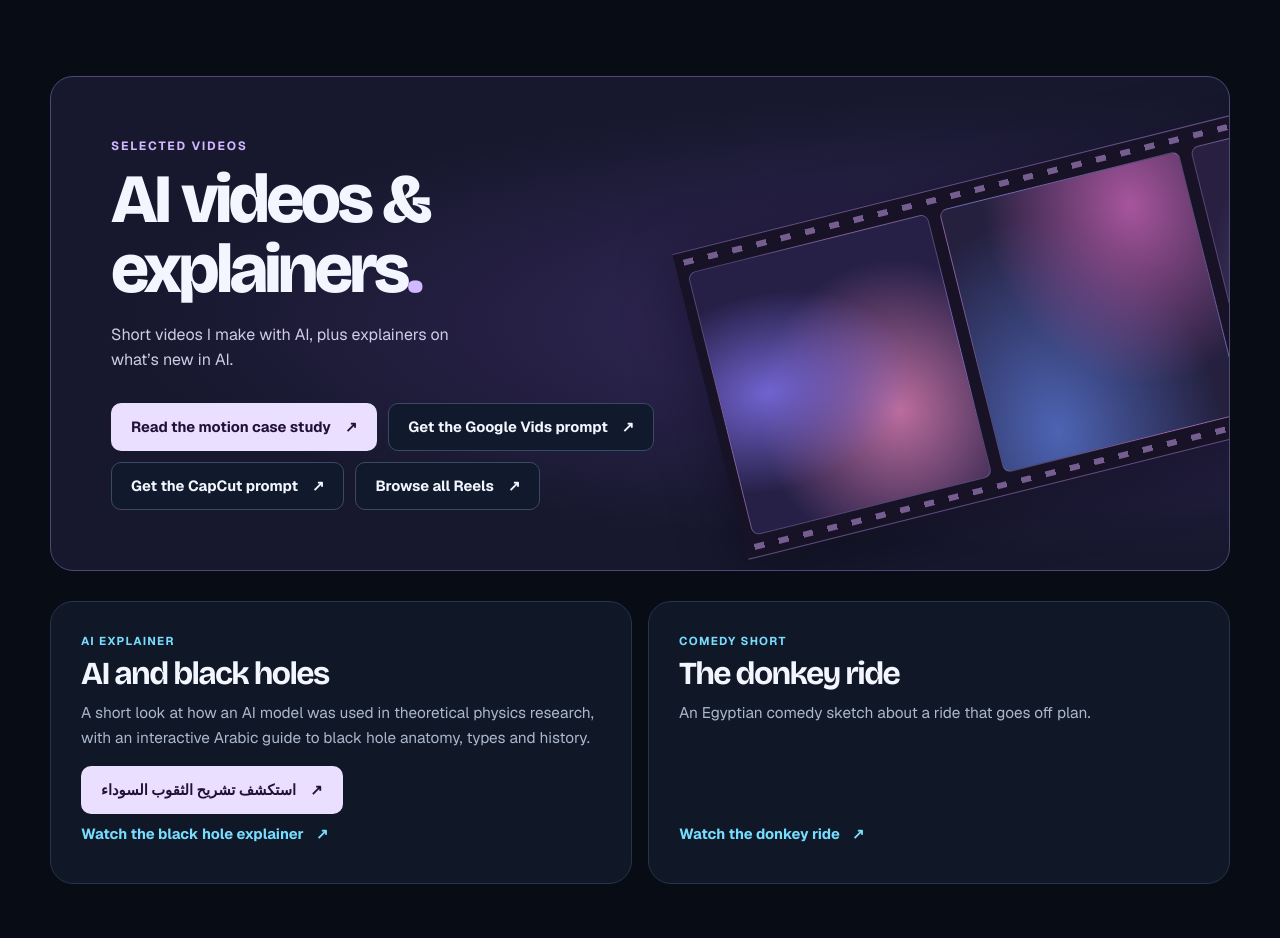
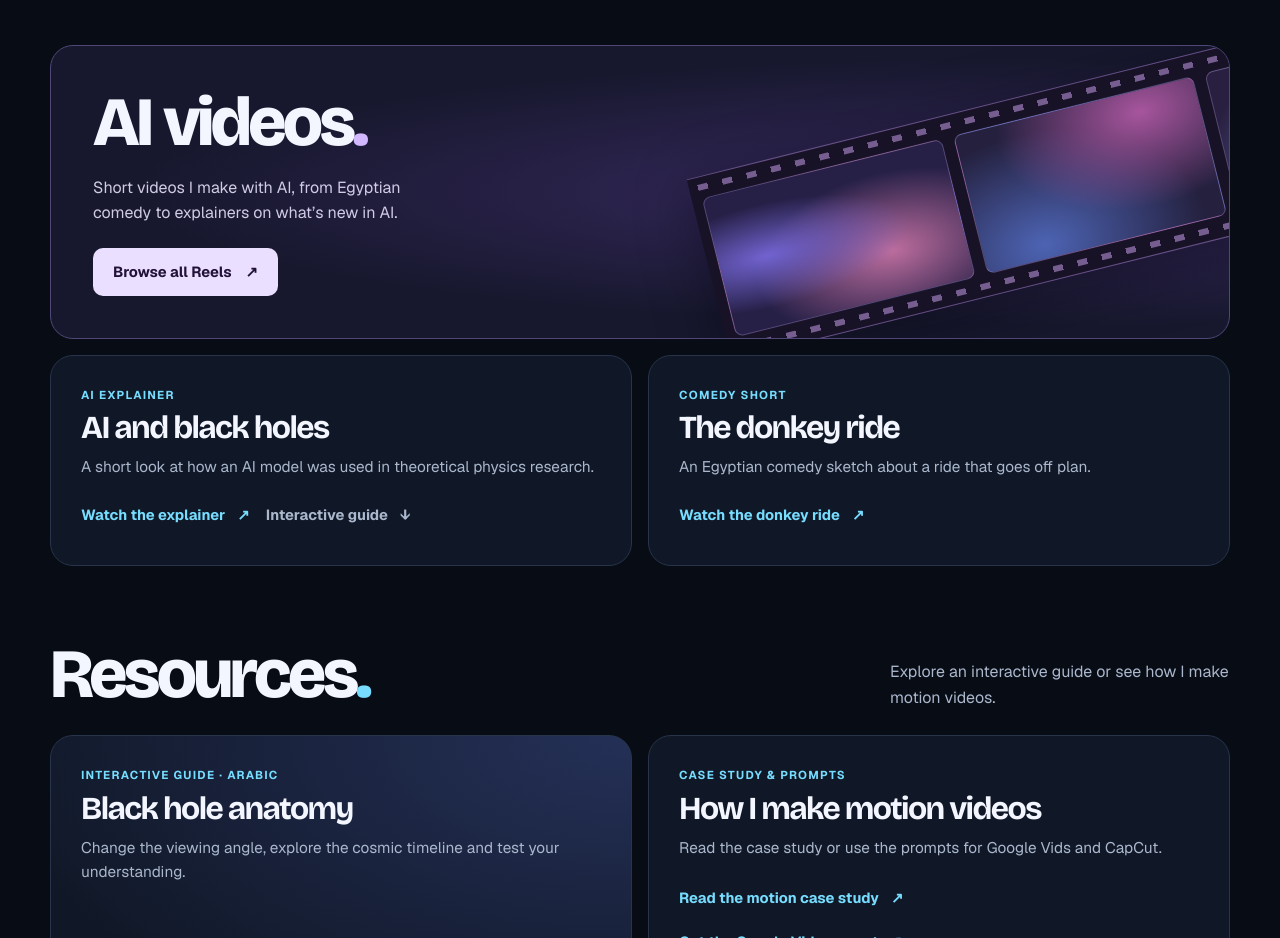
Before and after one commit to abdulhakammohamed10-cpu/abdelhakam-portfolio, a plain HTML site: page index.html in a window 1280 px wide. Shown: the part 1862-2800 px from the top of the page. Drawn offline with nearby package versions, Linux system fonts and the light colour scheme.

Commit message:
Separate videos and creative resources in portfolio navigation

```diff
--- a/index.html
+++ b/index.html
@@ -7,7 +7,7 @@
   <meta name="description" content="Abdelhakam Mohamed builds apps and platforms, creates videos with AI, and covers AI news through short explainers.">
   <meta property="og:type" content="website">
   <meta property="og:title" content="Abdelhakam Mohamed | Software &amp; AI Video">
-  <meta property="og:description" content="Try the apps, watch AI-made videos, and explore AI news and explainers.">
+  <meta property="og:description" content="Try the apps, watch AI videos, and explore interactive guides and video production resources.">
   <meta property="og:url" content="https://abdulhakammohamed10-cpu.github.io/abdelhakam-portfolio/">
   <meta property="og:image" content="https://abdulhakammohamed10-cpu.github.io/abdelhakam-portfolio/media/portrait.webp">
   <meta name="twitter:card" content="summary_large_image">
@@ -16,7 +16,7 @@
   <link rel="preconnect" href="https://fonts.googleapis.com">
   <link rel="preconnect" href="https://fonts.gstatic.com" crossorigin>
   <link href="https://fonts.googleapis.com/css2?family=Bricolage+Grotesque:opsz,wght@12..96,500..800&amp;family=Geist:wght@400;500;600;700&amp;display=swap" rel="stylesheet">
-  <link rel="stylesheet" href="portfolio.css">
+  <link rel="stylesheet" href="portfolio.css?v=sections">
   <title>Abdelhakam Mohamed | Software &amp; AI Video</title>
 </head>
 <body>
@@ -27,6 +27,7 @@
       <nav aria-label="Main navigation">
         <a href="#projects">Projects</a>
         <a href="#videos">AI Videos</a>
+        <a href="#resources">Resources</a>
         <a href="#about">About</a>
       </nav>
       <a class="header-contact" href="#contact">Contact <span aria-hidden="true">↗</span></a>
@@ -38,7 +39,7 @@
       <div class="hero-copy">
         <p class="eyebrow hero-name"><span aria-hidden="true"></span> Abdelhakam Mohamed</p>
         <h1 id="hero-title">I build software.<br>I tell stories <em>with AI.</em></h1>
-        <p class="hero-intro">AI-made videos • AI news &amp; explainers • Apps &amp; platforms</p>
+        <p class="hero-intro">Apps &amp; platforms · AI videos &amp; explainers</p>
         <div class="actions">
           <a class="button button-primary" href="#projects">Explore projects <span aria-hidden="true">↓</span></a>
           <a class="button button-outline" href="#videos">Watch AI videos <span aria-hidden="true">↗</span></a>
@@ -53,8 +54,7 @@
     <section class="shell work" id="projects" aria-labelledby="work-title">
       <div class="section-head">
         <div>
-          <p class="eyebrow">Software Development</p>
-          <h2 id="work-title">Selected work<span>.</span></h2>
+          <h2 id="work-title">Software projects<span>.</span></h2>
         </div>
         <p>Open the live AITS website or try the apps in your browser with sample data.</p>
       </div>
@@ -112,26 +112,22 @@
     <section class="shell videos" id="videos" aria-labelledby="videos-title">
       <div class="video-feature">
         <div class="video-copy">
-          <p class="eyebrow">Selected videos</p>
-          <h2 id="videos-title">AI videos &amp;<br>explainers<span>.</span></h2>
-          <p>Short videos I make with AI, plus explainers on what’s new in AI.</p>
-          <div class="actions">
-            <a class="button button-light" href="motion-case-study/">Read the motion case study <span aria-hidden="true">↗</span></a>
-            <a class="button button-outline" href="vids-prompt/">Get the Google Vids prompt <span aria-hidden="true">↗</span></a>
-            <a class="button button-outline" href="capcut-prompt/">Get the CapCut prompt <span aria-hidden="true">↗</span></a>
-            <a class="button button-outline" href="https://www.instagram.com/abdelhakam14/reels/" target="_blank" rel="noopener noreferrer">Browse all Reels <span aria-hidden="true">↗</span></a>
-          </div>
+          <h2 id="videos-title">AI videos<span>.</span></h2>
+          <p>Short videos I make with AI, from Egyptian comedy to explainers on what’s new in AI.</p>
+          <a class="button button-light" href="https://www.instagram.com/abdelhakam14/reels/" target="_blank" rel="noopener noreferrer">Browse all Reels <span aria-hidden="true">↗</span></a>
         </div>
         <div class="film-art" aria-hidden="true"><div class="film-strip"><i></i><i></i><i></i></div></div>
       </div>
-      <div class="project-grid actions">
+      <div class="project-grid video-grid">
         <article class="project">
           <div class="project-copy">
             <p class="project-type">AI explainer</p>
             <h3>AI and black holes</h3>
-            <p>A short look at how an AI model was used in theoretical physics research, with an interactive Arabic guide to black hole anatomy, types and history.</p>
-            <a class="button button-light" href="black-holes/"><span lang="ar" dir="rtl">استكشف تشريح الثقوب السوداء</span> <span aria-hidden="true">↗</span></a>
-            <a class="project-link" href="https://www.instagram.com/reel/DfnShzKSfua/" target="_blank" rel="noopener noreferrer">Watch the black hole explainer <span aria-hidden="true">↗</span></a>
+            <p>A short look at how an AI model was used in theoretical physics research.</p>
+            <div class="video-links">
+              <a class="project-link" href="https://www.instagram.com/reel/DfnShzKSfua/" target="_blank" rel="noopener noreferrer">Watch the explainer <span aria-hidden="true">↗</span></a>
+              <a class="project-link supporting-link" href="#black-hole-guide">Interactive guide <span aria-hidden="true">↓</span></a>
+            </div>
           </div>
         </article>
         <article class="project">
@@ -140,6 +136,35 @@
             <h3>The donkey ride</h3>
             <p>An Egyptian comedy sketch about a ride that goes off plan.</p>
             <a class="project-link" href="https://www.instagram.com/reel/DfHnDCWI5qi/" target="_blank" rel="noopener noreferrer">Watch the donkey ride <span aria-hidden="true">↗</span></a>
+          </div>
+        </article>
+      </div>
+    </section>
+
+    <section class="shell resources" id="resources" aria-labelledby="resources-title">
+      <div class="section-head">
+        <h2 id="resources-title">Resources<span>.</span></h2>
+        <p>Explore an interactive guide or see how I make motion videos.</p>
+      </div>
+      <div class="project-grid">
+        <article class="project resource-guide" id="black-hole-guide">
+          <div class="project-copy">
+            <p class="project-type">Interactive guide · Arabic</p>
+            <h3>Black hole anatomy</h3>
+            <p>Change the viewing angle, explore the cosmic timeline and test your understanding.</p>
+            <a class="button button-light" href="black-holes/"><span lang="ar" dir="rtl">استكشف تشريح الثقوب السوداء</span> <span aria-hidden="true">↗</span></a>
+          </div>
+        </article>
+        <article class="project">
+          <div class="project-copy">
+            <p class="project-type">Case study &amp; prompts</p>
+            <h3>How I make motion videos</h3>
+            <p>Read the case study or use the prompts for Google Vids and CapCut.</p>
+            <ul class="resource-links">
+              <li><a class="project-link" href="motion-case-study/">Read the motion case study <span aria-hidden="true">↗</span></a></li>
+              <li><a class="project-link" href="vids-prompt/">Get the Google Vids prompt <span aria-hidden="true">↗</span></a></li>
+              <li><a class="project-link" href="capcut-prompt/">Get the CapCut prompt <span aria-hidden="true">↗</span></a></li>
+            </ul>
           </div>
         </article>
       </div>
--- a/portfolio.css
+++ b/portfolio.css
@@ -26,7 +26,7 @@ a { color: inherit; text-decoration: none; }
 a:focus-visible { outline: 2px solid var(--accent); outline-offset: 5px; }
 h1, h2, h3, p { margin: 0; }
 h1, h2, h3 { font-family: var(--heading); }
-section { scroll-margin-top: 105px; }
+section, #black-hole-guide { scroll-margin-top: 98px; }
 .shell { width: min(calc(100% - 72px), 1180px); margin-inline: auto; }
 .skip-link { position: fixed; top: 10px; left: 10px; z-index: 10; padding: 10px 16px; border-radius: 10px; background: var(--accent); color: var(--accent-ink); transform: translateY(-160%); }
 .skip-link:focus { transform: none; }
@@ -72,7 +72,7 @@ h1 em { font-style: normal; color: var(--accent); }
 .work { padding-block: 47px 0; border-top: 1px solid var(--line); }
 .section-head { display: flex; justify-content: space-between; align-items: end; gap: 32px; margin-bottom: 25px; }
 h2 { font-size: clamp(2.55rem, 5.4vw, 4.45rem); font-weight: 800; letter-spacing: -.055em; word-spacing: .03em; line-height: 1.02; }
-.section-head h2, .video-copy h2, .contact-panel h2 { margin-top: 8px; }
+.contact-panel h2 { margin-top: 8px; }
 .section-head > p { max-width: 340px; color: var(--muted); }
 .project-grid { display: grid; grid-template-columns: repeat(12, minmax(0, 1fr)); gap: 16px; }
 .project { grid-column: span 6; min-width: 0; display: flex; flex-direction: column; overflow: hidden; border: 1px solid var(--line); border-radius: var(--radius); background: var(--surface); transition: border-color .2s ease, box-shadow .2s ease; }
@@ -97,10 +97,18 @@ h2 { font-size: clamp(2.55rem, 5.4vw, 4.45rem); font-weight: 800; letter-spacing
 .project-link { margin-top: auto; display: inline-flex; align-items: center; min-height: 39px; gap: 12px; color: var(--accent); font-size: .92rem; font-weight: 700; }
 .project-link:hover { text-decoration: underline; text-underline-offset: 5px; }
 
-.videos { padding-top: 78px; }
-.video-feature { position: relative; isolation: isolate; overflow: hidden; min-height: 360px; display: grid; grid-template-columns: minmax(0, 1fr) minmax(0, .9fr); align-items: center; padding: clamp(27px, 5vw, 60px); border: 1px solid #504778; border-radius: var(--radius); background: radial-gradient(ellipse at 85% 50%, #3a2b63, transparent 65%), #17182e; }
+.videos, .resources { margin-top: 74px; }
+.video-grid { margin-top: 16px; }
+.video-feature h2 { max-width: 100%; }
+.video-links { display: flex; flex-wrap: wrap; align-items: center; gap: 0 16px; margin-top: auto; }
+.supporting-link { color: var(--muted); }
+.resource-guide { background: radial-gradient(ellipse at top right, #253058, transparent 80%), var(--surface); }
+.resource-guide .button { margin-top: auto; text-align: center; }
+.resource-links { list-style: none; padding: 0; margin: auto 0 0; }
+.resource-links .project-link { min-height: 44px; }
+.video-feature { position: relative; isolation: isolate; overflow: hidden; min-height: 245px; display: grid; grid-template-columns: minmax(0, 1.12fr) minmax(0, .9fr); align-items: center; padding: clamp(25px, 4vw, 42px); border: 1px solid #504778; border-radius: var(--radius); background: radial-gradient(ellipse at 85% 50%, #3a2b63, transparent 65%), #17182e; }
 .video-copy { position: relative; z-index: 1; }
-.video-copy .eyebrow, .video-copy h2 span { color: #d1b8ff; }
+.video-copy h2 span { color: #d1b8ff; }
 .video-copy h2 + p { max-width: 365px; margin: 16px 0 22px; color: #d1cbe5; }
 .button-light { background: #eadfff; color: #211137; }
 .button-light:hover { background: #fff2ff; }
@@ -136,7 +144,7 @@ h2 { font-size: clamp(2.55rem, 5.4vw, 4.45rem); font-weight: 800; letter-spacing
   nav { gap: 13px; }
   nav a, .header-contact { font-size: .78rem; }
   .header-contact span { display: none; }
-  section { scroll-margin-top: 77px; }
+  section, #black-hole-guide { scroll-margin-top: 77px; }
   .hero { grid-template-columns: minmax(0, 1fr); gap: 24px; padding-block: 41px 39px; }
   .hero-name { margin-bottom: 13px; }
   h1 { font-size: clamp(2.65rem, 10.8vw, 4rem); text-wrap: initial; }
@@ -150,14 +158,23 @@ h2 { font-size: clamp(2.55rem, 5.4vw, 4.45rem); font-weight: 800; letter-spacing
   .project { grid-column: 1 / -1; }
   .project-preview { height: clamp(153px, 51vw, 242px); }
   .phone-frame { width: min(66%, 212px); }
-  .videos { padding-top: 53px; }
-  .video-feature { grid-template-columns: minmax(0, 1fr); min-height: 310px; }
+  .videos, .resources { margin-top: 50px; }
+  .video-feature { grid-template-columns: minmax(0, 1fr); min-height: 0; }
   .film-art { opacity: .45; width: 62%; right: -25%; }
   .about { padding-block: 52px 40px; }
   .about-grid { grid-template-columns: minmax(0, 1fr); gap: 14px; }
   .footer { padding-block: 24px; }
 }
 
+@media (max-width: 470px) {
+  .masthead-inner { grid-template-columns: 1fr auto; grid-template-areas: "brand contact" "nav nav"; gap: 0; padding-top: 7px; }
+  .wordmark { grid-area: brand; }
+  .header-contact { grid-area: contact; min-height: 30px; display: flex; align-items: center; }
+  .masthead nav { grid-area: nav; justify-content: space-between; gap: 5px; }
+  .masthead nav a { display: flex; align-items: center; min-height: 42px; padding-inline: 3px; }
+  section, #black-hole-guide { scroll-margin-top: 99px; }
+}
+
 @media (prefers-reduced-motion: reduce) {
   html { scroll-behavior: auto; }
   *, *::before, *::after { transition-duration: 0s !important; }
```
Also changed, not shown: black-holes/index.html (+1 -1 lines).
